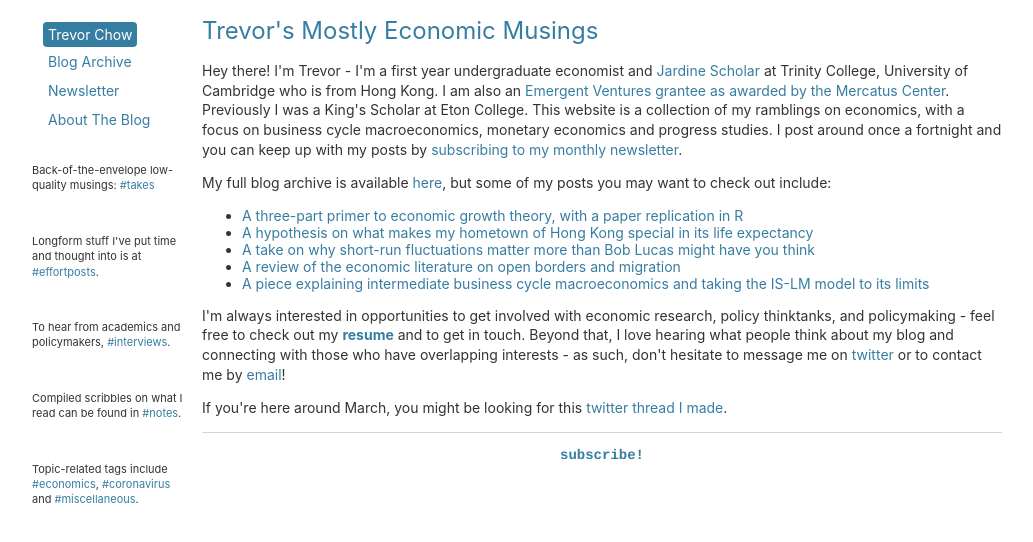
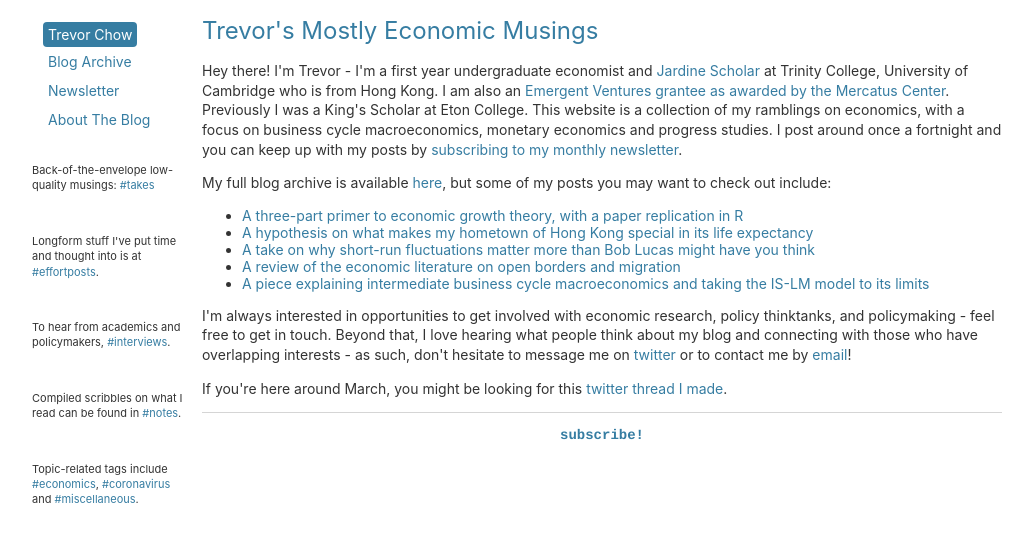
Before and after one commit to tmychow/tmychow.github.io, a Jekyll site: the page built from index.html, in a window 1280 px wide. Shown: the top 542 px of the page, without its empty margins (28-1061 px from the left). Built offline with Jekyll 4.4.1, drawn with Linux system fonts in a browser that asks for light colours.

Commit message:
Update index.html

```diff
--- a/index.html
+++ b/index.html
@@ -12,6 +12,6 @@
 		<li> <a href="https://tmychow.com/blog/2021/01/24/comings-and-goings">A review of the economic literature on open borders and migration</a> </li>
 		<li> <a href="https://tmychow.com/blog/2021/03/29/the-fallacy-of-composition">A piece explaining intermediate business cycle macroeconomics and taking the IS-LM model to its limits</a> </li>
 	</ul>
-	<p>I'm always interested in opportunities to get involved with economic research, policy thinktanks, and policymaking - feel free to check out my <a style="font-weight:bold" href="/assets/Feb2021TC.pdf">resume</a> and to get in touch. Beyond that, I love hearing what people think about my blog and connecting with those who have overlapping interests - as such, don't hesitate to message me on <a href="https://twitter.com/tmychow">twitter</a> or to contact me by <a href="mailto:tmychow@gmail.com?subject=Mostly Economic Musings">email</a>!</p>
+	<p>I'm always interested in opportunities to get involved with economic research, policy thinktanks, and policymaking - feel free to get in touch. Beyond that, I love hearing what people think about my blog and connecting with those who have overlapping interests - as such, don't hesitate to message me on <a href="https://twitter.com/tmychow">twitter</a> or to contact me by <a href="mailto:tmychow@gmail.com?subject=Mostly Economic Musings">email</a>!</p>
 
 	<p> If you're here around March, you might be looking for this <a href="https://twitter.com/tmychow/status/1369794145708040193">twitter thread I made</a>. </p>
```
